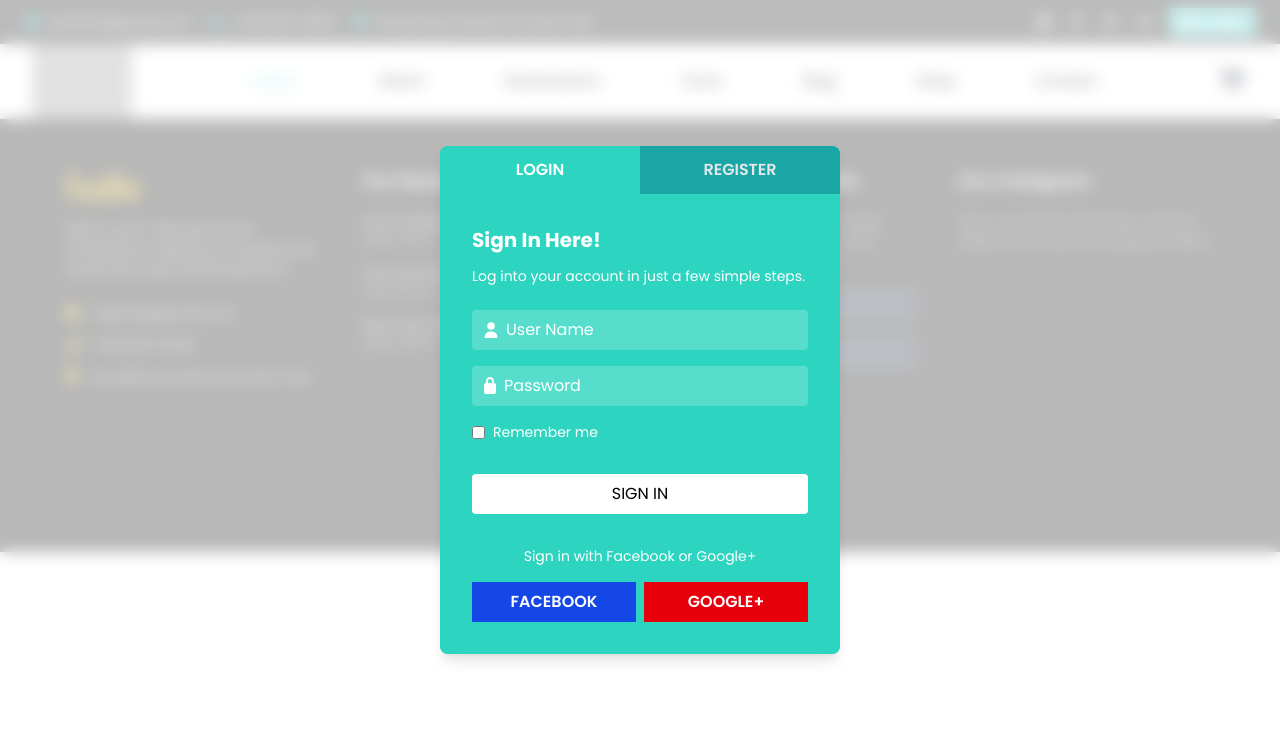
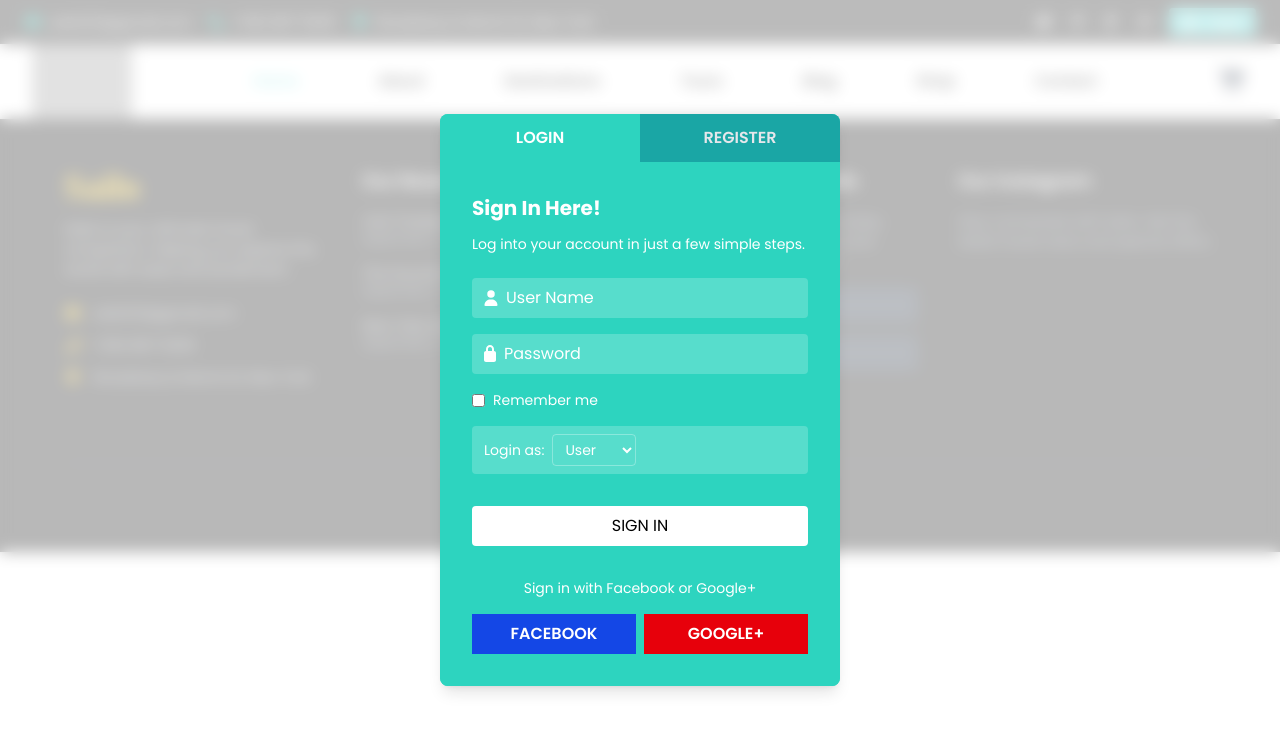
Before and after one commit to meenumohandas9597/gitCollab, a React (Vite) app: page /login in a window 1280 px wide. Both pictures are taken after a click on the button "Login". Shown: the top 732 px of the page. Built offline with nearby package versions, Linux system fonts and the light colour scheme; grey boxes are pictures that could not be loaded.

Commit message:
updated LoginRegister and created component AdminDasboard

```diff
--- a/src/components/LoginRegister.jsx
+++ b/src/components/LoginRegister.jsx
@@ -5,11 +5,29 @@
 
 function LoginRegister({ isOpen, onClose }) {
     const [activeTab, setActiveTab] = useState("login");
+    const [role, setRole] = useState("user");
+    const [username, setUsername] = useState("");
+    const [password, setPassword] = useState("");
+
+
+    const handleLogin = (e) => {
+        e.preventDefault();
+
+        if (role === "Admin" && username === "admin" && password === "admin123") {
+            window.location.href = "/admin/dashboard";
+        } else if (role === "User") {
+            window.location.href = "/";
+        } else {
+            alert("Invalid credentials");
+        }
+    };
+
+
 
     if (!isOpen) return null;
 
     return (
-        <div className="fixed inset-0 bg-white/70 backdrop-blur-sm flex justify-center items-center z-50"onClick={onClose} >
+        <div className="fixed inset-0 bg-white/70 backdrop-blur-sm flex justify-center items-center z-50" onClick={onClose} >
             <div
                 className="bg-[#2dd4bf] w-[400px] rounded-lg shadow-lg overflow-hidden"
                 onClick={(e) => e.stopPropagation()}
@@ -19,8 +37,8 @@
                     <button
                         onClick={() => setActiveTab("login")}
                         className={`flex-1 py-3 font-semibold ${activeTab === "login"
-                                ? "bg-[#2dd4bf] text-white"
-                                : "bg-[#1aa6a5] text-gray-200"
+                            ? "bg-[#2dd4bf] text-white"
+                            : "bg-[#1aa6a5] text-gray-200"
                             }`}
                     >
                         LOGIN
@@ -28,8 +46,8 @@
                     <button
                         onClick={() => setActiveTab("register")}
                         className={`flex-1 py-3 font-semibold ${activeTab === "register"
-                                ? "bg-[#2dd4bf] text-white"
-                                : "bg-[#1aa6a5] text-gray-200"
+                            ? "bg-[#2dd4bf] text-white"
+                            : "bg-[#1aa6a5] text-gray-200"
                             }`}
                     >
                         REGISTER
@@ -50,14 +68,19 @@
                                     <input
                                         type="text"
                                         placeholder="User Name"
+                                        value={username}
+                                        onChange={(e) => setUsername(e.target.value)}
                                         className="bg-transparent outline-none flex-1 text-white placeholder-white"
                                     />
                                 </div>
                                 <div className="flex items-center bg-white/20 px-3 py-2 rounded">
                                     <FontAwesomeIcon icon={faLock} className="mr-2" />
+
                                     <input
                                         type="password"
                                         placeholder="Password"
+                                        value={password}
+                                        onChange={(e) => setPassword(e.target.value)}
                                         className="bg-transparent outline-none flex-1 text-white placeholder-white"
                                     />
                                 </div>
@@ -67,9 +90,31 @@
                                     <label>Remember me</label>
                                 </div>
 
-                                <button className="w-full bg-white text-black py-2 rounded mt-4 hover:bg-gray-100 transition">
+                                {/* Role Selection */}
+                                <div className="flex items-center bg-white/20 px-3 py-2 rounded mt-2">
+                                    <label className="mr-2 text-white text-sm">Login as:</label>
+                                    <select
+                                        value={role}
+                                        onChange={(e) => setRole(e.target.value)}
+                                        className="bg-transparent border border-white/30 text-white rounded px-2 py-1 text-sm outline-none"
+                                    >
+                                        <option value="user" className="text-black">
+                                            User
+                                        </option>
+                                        <option value="admin" className="text-black">
+                                            Admin
+                                        </option>
+                                    </select>
+                                </div>
+
+                                {/* Sign-in button */}
+                                <button
+                                    onClick={handleLogin}
+                                    className="w-full bg-white text-black py-2 rounded mt-4 hover:bg-gray-100 transition"
+                                >
                                     SIGN IN
                                 </button>
+
 
                                 <p className="text-sm mt-4 text-center">
                                     Sign in with Facebook or Google+
--- /dev/null
+++ b/src/pages/AdminDasboard.jsx
@@ -0,0 +1,18 @@
+import React from 'react'
+
+function AdminDasboard() {
+    return (
+        <>
+            <div className="min-h-screen bg-gray-100 flex flex-col items-center justify-center">
+                <h1 className="text-4xl font-bold text-cyan-500 mb-4">
+                    Welcome, Admin 👋
+                </h1>
+                <p className="text-gray-700 text-lg">
+                    This is your admin dashboard. You can manage destinations, users, and more here.
+                </p>
+            </div>
+        </>
+    )
+}
+
+export default AdminDasboard
--- a/src/pages/DestinationDetail.jsx
+++ b/src/pages/DestinationDetail.jsx
@@ -162,7 +162,6 @@
 
   return (
     <div className="font-sans text-gray-800">
-      {/* Hero */}
       <div
         className="relative h-[70vh] bg-cover bg-center flex flex-col justify-center items-center text-white"
         style={{
@@ -185,9 +184,7 @@
         </div>
       </div>
 
-      {/* Main white card overlapping hero */}
       <div className="max-w-6xl mx-auto -mt-20 bg-white rounded-2xl shadow-2xl p-6 md:p-12 relative z-20">
-        {/* Overview */}
         <section className="mb-10">
           <h2 className="text-3xl font-bold mb-3">{destination.title}</h2>
           <p className="text-gray-700 leading-relaxed whitespace-pre-line">
@@ -211,9 +208,7 @@
           </div>
         </section>
 
-        {/* Info + Cities layout */}
         <div className="grid grid-cols-1 lg:grid-cols-3 gap-8 mb-10">
-          {/* Left: Good to Know (spans 2 cols on lg) */}
           <div className="lg:col-span-2 space-y-6">
             <section className="bg-cyan-600 text-white rounded-xl p-6">
               <h4 className="text-2xl font-semibold mb-3">Good to Know</h4>
@@ -230,7 +225,6 @@
             <section>
               <h4 className="text-2xl font-semibold mb-4">About {destination.title}</h4>
               <p className="text-gray-700">
-                {/* small extra paragraph to match screenshot density */}
                 This destination offers a mix of cultural landmarks, scenic nature, &amp; local cuisine — great for short trips and extended stays alike.
               </p>
             </section>
```
Also changed, not shown: src/pages/Destination.jsx (+4 -4 lines).
